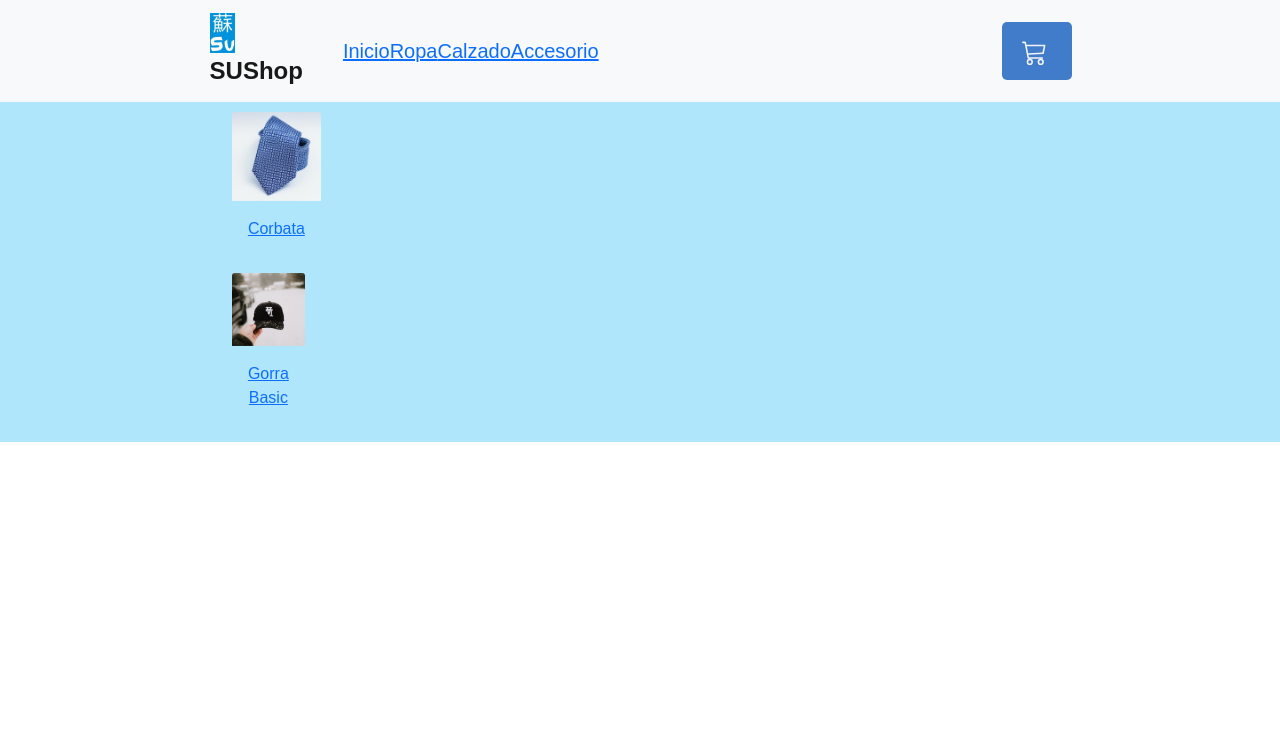
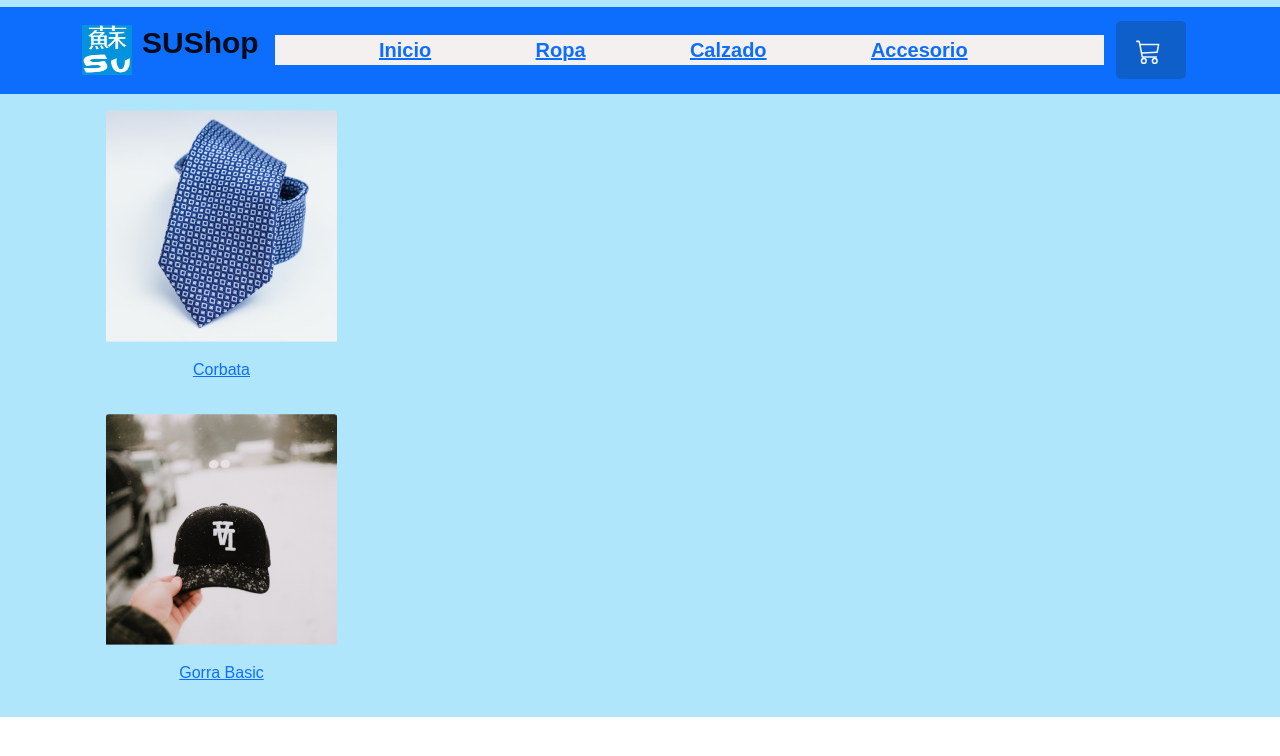
Before and after one commit to RicardoSuSilva/PreEntrega2SuSilva-ReactJS, a React (Create React App) app: page /categoria/accesorio in a window 1280 px wide. Shown: the top 756 px of the page. Built offline with nearby package versions, Linux system fonts and the light colour scheme.

Commit message:
mejorando CSS

```diff
--- a/src/Components/Item/Item.js
+++ b/src/Components/Item/Item.js
@@ -7,7 +7,7 @@ const Item = ({item}) => {
     return (
         <Link to={'/item/' + item.id} className='text-decoration'>
         <div className='container'>
-            <div className='card-border border-0'>
+            <div className='card-border border-primary'>
                 <img src={item.image} className='card-img-top' alt={item.name} />
                 <div className='card-body text-center'>
                     <p children='card-text'>{item.name}</p>
--- a/src/Components/ItemDetail/ItemDetail.js
+++ b/src/Components/ItemDetail/ItemDetail.js
@@ -3,7 +3,7 @@ import React from 'react';
 const ItemDetail = ({item}) => {
     return(
         <div className='row'>
-            <div className='col-md-3 offset-md-3'>
+            <div className='col-md-4 offset-md-4'>
             <img src={item.image} className='img-fluid' alt={item.name} />
             <h3>{item.name}</h3>
             <p>{item.desc}</p>
--- a/src/Components/ItemListContainer/ItemListContainer.css
+++ b/src/Components/ItemListContainer/ItemListContainer.css
@@ -1,4 +1,5 @@
-.item {
+.container {
+
     display: grid;
     grid-template-columns: repeat (4, 3fr);
     grid-gap: 10px;
--- a/src/Components/ItemListContainer/ItemListContainer.js
+++ b/src/Components/ItemListContainer/ItemListContainer.js
@@ -19,27 +19,24 @@ const ItemListContainer = () => {
           resolve( id ? arrayProductos.filter(item => item.categoria === id) : arrayProductos)
       }, 1500);
     });
-    setItem(data);
-  }catch(error){
+  setItem(data);
+  } catch(error){
     console.log('Error:', error);
   }
 
- };
+  };
     fetchData();
   }, [id])
 
- return(
-    <div className='container '>
-
-
+  return(
+    <div className='container'>
+      <div className='row'>
 
       <ItemList item={item}/>
-
       </div>
-
+    </div>
 
   );
-
 
 }
 
--- a/src/Components/NavBar/Logo.css
+++ b/src/Components/NavBar/Logo.css
@@ -1,8 +1,16 @@
-.image {
 
-    width: 40px;
-    height: 40px;
-    border-radius: 70%;
-    box-shadow: 0 0 10px rgba(241, 238, 238, 0.678), 0.1;
+.logo {
+    display: flex;
+    align-items: center;
+}
 
+.logo img {
+    width: 50px;
+    height: 50px;
 }
+
+.logo p {
+    margin-left: 10px;
+    font-size: 30px;
+    font-weight: bold;
+}
--- a/src/Components/NavBar/Logo.js
+++ b/src/Components/NavBar/Logo.js
@@ -1,10 +1,11 @@
-import React from 'react'
-import './Logo.css'
+import React from 'react';
+import './Logo.css';
 
 const Logo = () => {
   return (
-    <div>
-      <img src='../images/logoSu.jpg' width= '25px' heigth= '30px' alt='logo' />
+    <div className='logo'>
+      <img src='../images/logoSu.jpg' alt='logo'/>
+      <p>SUShop</p>
     </div>
   );
 }
--- a/src/Components/NavBar/NavBar.css
+++ b/src/Components/NavBar/NavBar.css
@@ -1,56 +1,15 @@
-.navbar {
+.nav {
 
     background-color: #f5f0f0;
     width: 100%; /* Ajuste para que ocupe toda la pantalla */
     font-size: 20px;
-    font-weight: 0;
-    padding-left: 0.5rem;
-    padding-right: 0.5rem;
-
-
-
+    font-weight: bold;
+    padding-right: 2rem;
+    display: flex;
+    justify-content: space-evenly;
+    align-items: center;
 }
 
-.navbar-brand {
-
-    color: #f7e9e9;
-    font-size: 24px;
-    font-weight: bold;
-    margin-right: 2.5rem; /* Agrega margen a la derecha para separar del resto de los elementos */
+.nav :link:hover {
+    background-color: blue;
 }
-
-.nav-link {
-    color: #c1e411;
-    font-size: 18px;
-    margin-right: 20px;
-}
-
-.container:hover {
-    color: #0c23bbc0;
-}
-
-.container {
-
-    display: flex;
-    justify-content: space-between;
-    align-items: center;
-    width: 70%;
-
-}
-    /* Ajuste para que el contenedor ocupe toda la pantalla */
-     /* Ajuste de relleno para dar espacio alrededor del contenido */
-
-
-.cart-widget-button {
-    background-color: #ffcc00;
-    color: #0b14c390;
-    border: none;
-    padding: 10px 15px;
-    font-size: 16px;
-    cursor: pointer;
-    border-radius: 5px;
-}
-
-.cart-widget-button:hover {
-    background-color: #ffd633;
-}
--- a/src/Components/NavBar/NavBar.js
+++ b/src/Components/NavBar/NavBar.js
@@ -10,10 +10,10 @@ function NavBar() {
     return (
       <>
 
-        <Navbar bg="light" data-bs-theme="light">
+        <Navbar bg="primary" data-bs-theme="dark">
           <Container>
-            <Navbar.Brand to="/"> <Logo/> SUShop </Navbar.Brand>
-            <Nav className="me-auto">
+            <Navbar.Brand to="/"> <Logo/> </Navbar.Brand>
+            <Nav className="nav">
               <Link to="/">Inicio</Link>
               <Link to="/categoria/ropa">Ropa</Link>
               <Link to="/categoria/calzado">Calzado</Link>
--- a/src/index.js
+++ b/src/index.js
@@ -7,9 +7,9 @@ import reportWebVitals from './reportWebVitals';
 
 const root = ReactDOM.createRoot(document.getElementById('root'));
 root.render(
-
-    <App />
-
+    <React.StrictMode>
+        <App />
+    </React.StrictMode>
 );
 
 // If you want to start measuring performance in your app, pass a function
```
